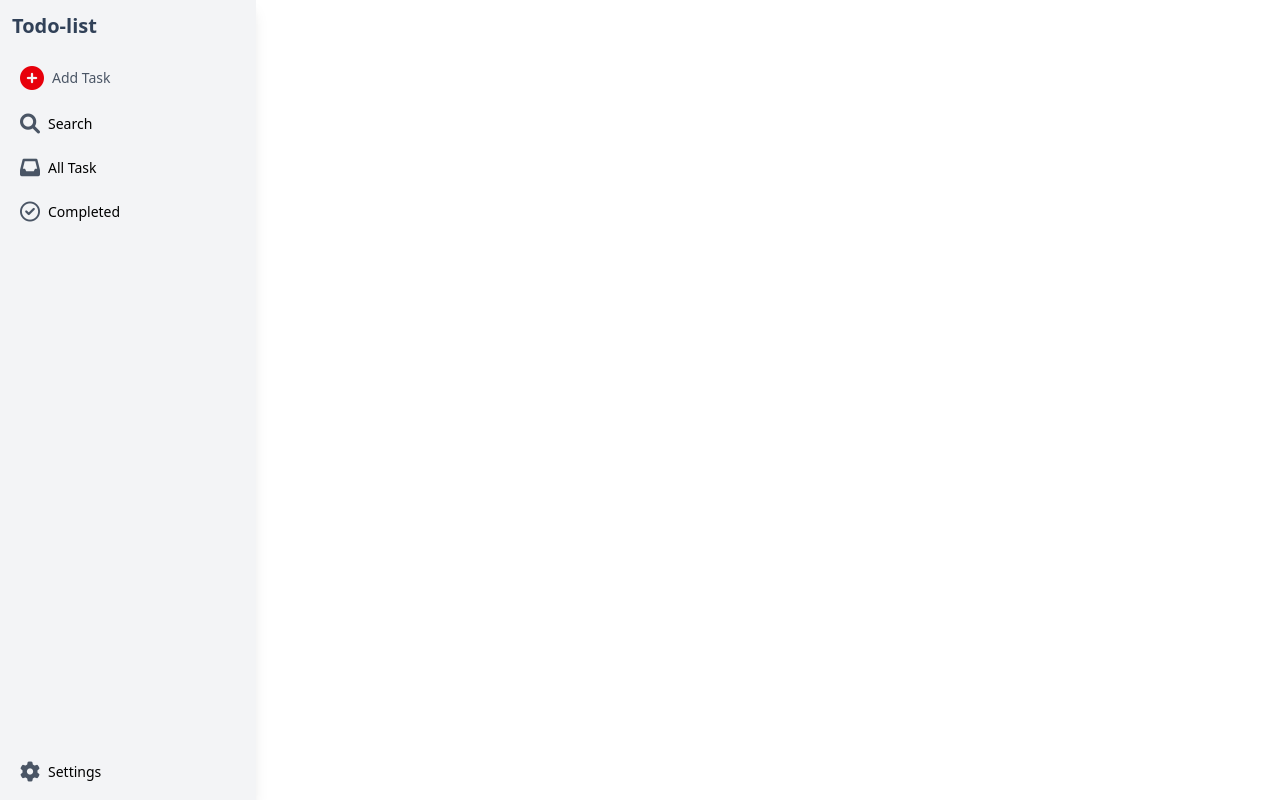
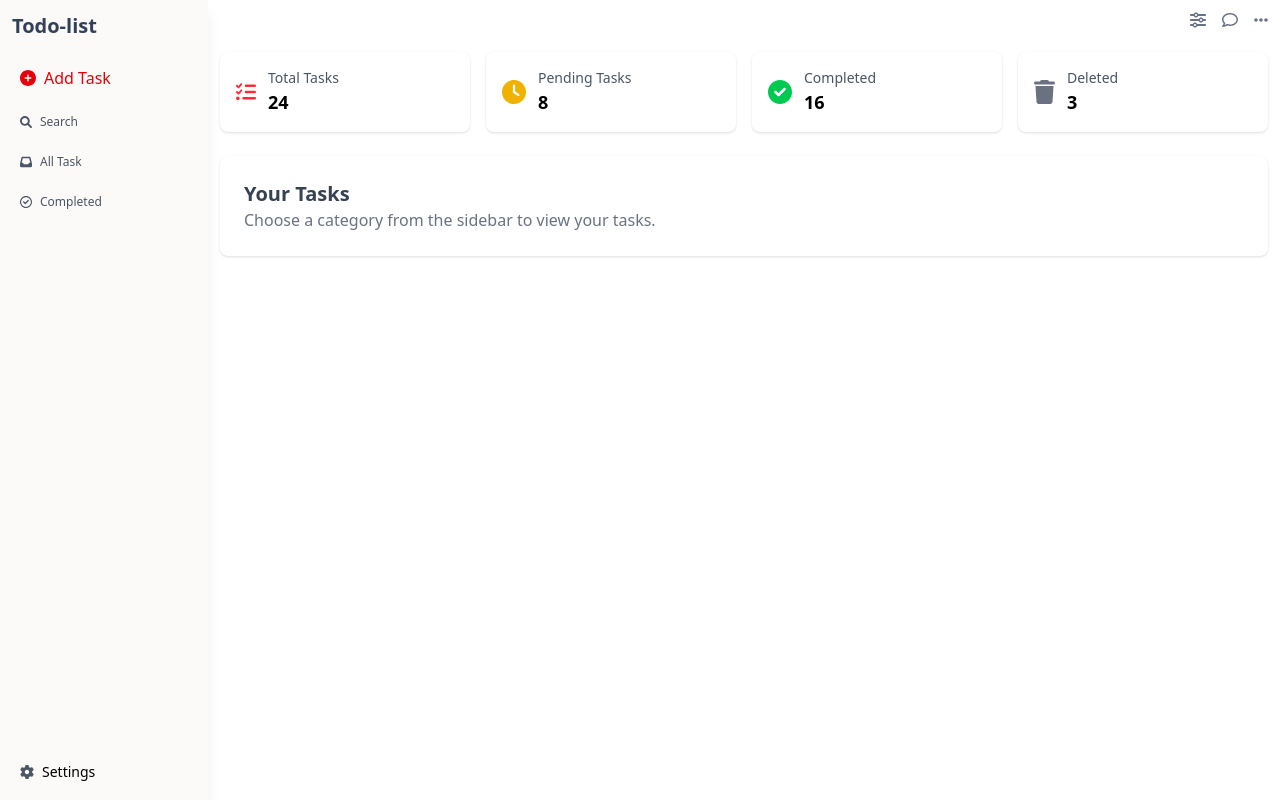
Before and after one commit to Oluwasuyi-Timilehin/Todolist, a website: page src/index.html in a window 1280 px wide. Drawn offline with Linux system fonts and the light colour scheme.

Commit message:
made changes

```diff
--- a/src/index.html
+++ b/src/index.html
@@ -1,91 +1,128 @@
 <!DOCTYPE html>
-<html>
+<html lang="en">
   <head>
     <meta charset="UTF-8" />
     <meta name="viewport" content="width=device-width, initial-scale=1.0" />
     <link href="./output.css" rel="stylesheet" />
-    <link rel="preconnect" href="https://fonts.googleapis.com" />
-    <link rel="preconnect" href="https://fonts.gstatic.com" crossorigin />
-    <link
-      href="https://cdnjs.cloudflare.com/ajax/libs/font-awesome/6.0.0/css/all.min.css"
-      rel="stylesheet"
-    />
-    <link
-      href="https://fonts.googleapis.com/css2?family=Inter:wght@400;600&display=swap"
-      rel="stylesheet"
-    />
-    <link
-      href="https://fonts.googleapis.com/css2?family=Montserrat:ital,wght@0,100..900;1,100..900&family=Poppins:ital,wght@0,100;0,200;0,300;0,400;0,500;0,600;0,700;0,800;0,900;1,100;1,200;1,300;1,400;1,500;1,600;1,700;1,800;1,900&display=swap"
-      rel="stylesheet"
-    />
+    <script src="https://cdnjs.cloudflare.com/ajax/libs/font-awesome/6.0.0/js/all.min.js"></script>
+    <script>
+      function toggleSidebar() {
+        const sidebar = document.getElementById("sidebar");
+        sidebar.classList.toggle("-translate-x-full");
+      }
+    </script>
   </head>
-  <body>
-    <!-- side bar -->
+  <body class="flex">
+   <div class="">
+     <!-- Sidebar -->
     <aside
-      class="w-64 h-screen p-3 shadow-lg bg-gray-100 flex flex-col justify-between"
+      id="sidebar"
+      class="w-52 h-screen p-3 shadow-lg bg-[#FCFAF8] flex flex-col justify-between transform transition-transform -translate-x-full md:translate-x-0 fixed md:relative duration-300 ease-in-out"
     >
-      <div class="md:block">
-        <h2 class="text-xl font-bold text-slate-700 mb-5">Todo-list</h2>
+      <div>
+        <div class="flex items-center justify-between mb-5">
+          <h2 class="text-xl font-bold text-slate-700">Todo-list</h2>
+          <!-- Sidebar Toggle Icon Inside -->
+          <button onclick="toggleSidebar()" class="p-2 text-gray-600 md:hidden">
+            <i class="fa-solid fa-bars text-md"></i>
+          </button>
+        </div>
         <nav class="flex-1">
           <ul class="space-y-3">
             <button
-              class="flex items-center space-x-2 font-medium py-1.5 px-2 rounded-md text-sm"
+              class="flex items-center space-x-2 font-medium py-1.5 px-2 rounded-md text-red-600 cursor-pointer"
             >
-              <i class="fa-solid fa-circle-plus text-red-600 text-2xl"></i>
-              <p class="block text-gray-600">Add Task</p>
+              <i class="fa-solid fa-circle-plus text-md"></i>
+              <p class="block">Add Task</p>
             </button>
             <li
-              class="flex items-center space-x-2 hover:bg-red-200 py-1.5 px-2 rounded-md text-sm"
+              class="flex items-center space-x-2 hover:bg-red-200 py-1.5 px-2 rounded-md text-xs"
             >
-            <i class="fa-solid fa-magnifying-glass text-gray-600 text-xl"></i>
-              <a href="block">Search</a>
+              <i class="fa-solid fa-magnifying-glass text-gray-600 text-md"></i>
+              <a href="#" class="text-gray-600">Search</a>
             </li>
             <li
-              class="flex items-center space-x-2 hover:bg-red-200 py-1.5 px-2 rounded-md text-sm"
+              class="flex items-center space-x-2 hover:bg-red-200 py-1.5 px-2 rounded-md text-xs"
             >
-              <i class="fa-solid fa-inbox text-gray-600 text-xl"></i>
-              <a href="block">All Task</a>
+              <i class="fa-solid fa-inbox text-gray-600 text-md"></i>
+              <a href="#" class="text-gray-600">All Task</a>
             </li>
             <li
-              class="flex items-center space-x-2 hover:bg-red-200 py-1.5 px-2 rounded-md text-sm"
+              class="flex items-center space-x-2 hover:bg-red-200 py-1.5 px-2 rounded-md text-xs"
             >
-              <i class="fa-regular fa-circle-check text-gray-600 text-xl"></i>
-              <a href="block">Completed</a>
+              <i class="fa-regular fa-circle-check text-gray-600 text-md"></i>
+              <a href="#" class="text-gray-600">Completed</a>
             </li>
           </ul>
         </nav>
       </div>
 
-      <!-- Settings Button pushed to the bottom -->
+      <!-- Settings Button -->
       <button
-        class="py-1.5 px-2 rounded-md text-sm flex items-center space-x-2 mt-auto hover:bg-red-200"
+        class="py-1.5 px-2 rounded-md text-sm flex items-center space-x-2 mt-auto cursor-pointer hover:bg-red-200"
       >
-        <i class="fa-solid fa-gear text-gray-600 text-xl"></i>
+        <i class="fa-solid fa-gear text-gray-600 text-md"></i>
         <p class="block">Settings</p>
       </button>
     </aside>
+   </div>
+
+    <!-- Main Content -->
+    <main class="flex-1 p-3">
+
+      <!-- Header Section -->
+      <div class="flex justify-between items-center mb-6 lg:justify-end">
+        <button onclick="toggleSidebar()" class="p-2 text-gray-600 md:hidden">
+          <i class="fa-solid fa-bars text-md"></i>
+        </button>
+        <div class="flex items-center space-x-4">
+          <i class="fa-solid fa-sliders text-gray-500 text-md"></i>
+          <i class="fa-regular fa-comment text-gray-500 text-md"></i>
+          <i class="fa-solid fa-ellipsis text-gray-500 text-md"></i>
+        </div>
+      </div>
+
+      <!-- Task Overview / Stats -->
+      <div class="mt-6 grid grid-cols-2 md:grid-cols-4 gap-4">
+        <div class="bg-white p-4 shadow rounded-lg flex items-center space-x-3">
+          <i class="fa-solid fa-list-check text-red-500 text-xl"></i>
+          <div>
+            <p class="text-gray-600 text-sm">Total Tasks</p>
+            <p class="text-lg font-bold">24</p>
+          </div>
+        </div>
+        <div class="bg-white p-4 shadow rounded-lg flex items-center space-x-3">
+          <i class="fa-solid fa-clock text-yellow-500 text-2xl"></i>
+          <div>
+            <p class="text-gray-600 text-sm">Pending Tasks</p>
+            <p class="text-lg font-bold">8</p>
+          </div>
+        </div>
+        <div class="bg-white p-4 shadow rounded-lg flex items-center space-x-3">
+          <i class="fa-solid fa-check-circle text-green-500 text-2xl"></i>
+          <div>
+            <p class="text-gray-600 text-sm">Completed</p>
+            <p class="text-lg font-bold">16</p>
+          </div>
+        </div>
+        <div class="bg-white p-4 shadow rounded-lg flex items-center space-x-3">
+          <i class="fa-solid fa-trash text-gray-500 text-2xl"></i>
+          <div>
+            <p class="text-gray-600 text-sm">Deleted</p>
+            <p class="text-lg font-bold">3</p>
+          </div>
+        </div>
+      </div>
+
+      <!-- Task Board -->
+      <div id="content" class="mt-6 p-6 bg-white shadow rounded-lg">
+        <h2 class="text-xl font-semibold text-gray-700">Your Tasks</h2>
+        <p class="text-gray-500">
+          Choose a category from the sidebar to view your tasks.
+        </p>
+      </div>
+
+    </main>
+
   </body>
-  <!-- <body class="m-0 p-0 flex justify-center items-center h-screen">
-    <div class="container mx-auto max-w-md bg-[#17182C] rounded px-5 shadow-xl">
-      <h1 class="text-white text-center font-semibold text-3xl py-5">
-        Todo List
-      </h1>
-      <form class="relative w-full max-w-md mx-auto mb-5">
-        <input
-          type="text"
-          id="input"
-          class="border border-[#0A89BE] text-white text-lg rounded-full py-3 pl-5 pr-12 w-full outline-none placeholder:text-gray-400"
-          placeholder="Input a task"
-        />
-        <button
-          id="button"
-          class="absolute top-1/2 right-4 -translate-y-1/2 text-[#0a89be] text-xl transition-transform duration-300 ease-in-out hover:scale-110"
-        >
-          <i class="fa-solid fa-paper-plane text-[20px] text-[#0a89be]"></i>
-        </button>
-      </form>
-      <ul id="ul"></ul>
-    </div>
-    <script src="index.js"></script>
-  </body> -->
 </html>
--- a/src/index.js
+++ b/src/index.js
@@ -1,56 +1,56 @@
-document.addEventListener("DOMContentLoaded", () => {
-  const input = document.getElementById("input");
-  const button = document.getElementById("button");
-  const ul = document.getElementById("ul");
+// document.addEventListener("DOMContentLoaded", () => {
+//   const input = document.getElementById("input");
+//   const button = document.getElementById("button");
+//   const ul = document.getElementById("ul");
 
-  button.addEventListener("click", (e) => {
-    e.preventDefault(); // Prevent form submission
+//   button.addEventListener("click", (e) => {
+//     e.preventDefault(); // Prevent form submission
 
-    const taskText = input.value.trim();
-    if (taskText === "") return;
+//     const taskText = input.value.trim();
+//     if (taskText === "") return;
 
-    // Create list item
-    const li = document.createElement("li");
-    li.className =
-      "flex justify-between items-center text-white p-3 rounded-md mb-2 shadow-md";
+//     // Create list item
+//     const li = document.createElement("li");
+//     li.className =
+//       "flex justify-between items-center text-white p-3 rounded-md mb-2 shadow-md";
 
-    // Task text (Editable)
-    const span = document.createElement("span");
-    span.textContent = taskText;
-    span.className = "flex-1 cursor-pointer";
+//     // Task text (Editable)
+//     const span = document.createElement("span");
+//     span.textContent = taskText;
+//     span.className = "flex-1 cursor-pointer";
 
-    // Edit button
-    const editButton = document.createElement("button");
-    editButton.innerHTML = '<i class="fa-solid fa-pen"></i>';
-    editButton.className =
-      "text-white bg-yellow-500 p-2 rounded-md hover:bg-yellow-700 transition duration-200 mx-2";
+//     // Edit button
+//     const editButton = document.createElement("button");
+//     editButton.innerHTML = '<i class="fa-solid fa-pen"></i>';
+//     editButton.className =
+//       "text-white bg-yellow-500 p-2 rounded-md hover:bg-yellow-700 transition duration-200 mx-2";
 
-    // Delete button
-    const deleteButton = document.createElement("button");
-    deleteButton.innerHTML = '<i class="fa-solid fa-trash"></i>';
-    deleteButton.className =
-      "text-white bg-red-500 p-2 rounded-md hover:bg-red-700 transition duration-200";
+//     // Delete button
+//     const deleteButton = document.createElement("button");
+//     deleteButton.innerHTML = '<i class="fa-solid fa-trash"></i>';
+//     deleteButton.className =
+//       "text-white bg-red-500 p-2 rounded-md hover:bg-red-700 transition duration-200";
 
-    // Edit functionality
-    editButton.addEventListener("click", () => {
-      const newText = prompt("Edit your task:", span.textContent);
-      if (newText !== null && newText.trim() !== "") {
-        span.textContent = newText.trim();
-      }
-    });
+//     // Edit functionality
+//     editButton.addEventListener("click", () => {
+//       const newText = prompt("Edit your task:", span.textContent);
+//       if (newText !== null && newText.trim() !== "") {
+//         span.textContent = newText.trim();
+//       }
+//     });
 
-    // Delete functionality
-    deleteButton.addEventListener("click", () => {
-      li.remove();
-    });
+//     // Delete functionality
+//     deleteButton.addEventListener("click", () => {
+//       li.remove();
+//     });
 
-    // Append elements
-    li.appendChild(span);
-    li.appendChild(editButton);
-    li.appendChild(deleteButton);
-    ul.appendChild(li);
+//     // Append elements
+//     li.appendChild(span);
+//     li.appendChild(editButton);
+//     li.appendChild(deleteButton);
+//     ul.appendChild(li);
 
-    // Clear input
-    input.value = "";
-  });
-});
+//     // Clear input
+//     input.value = "";
+//   });
+// });
```
Also changed, not shown: src/output.css.
